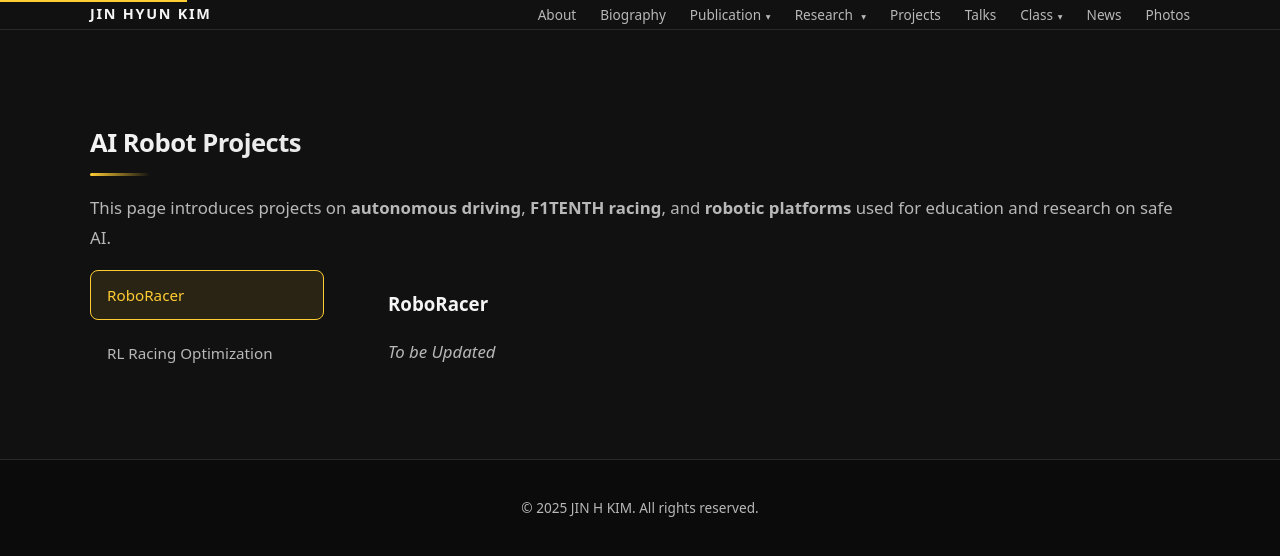
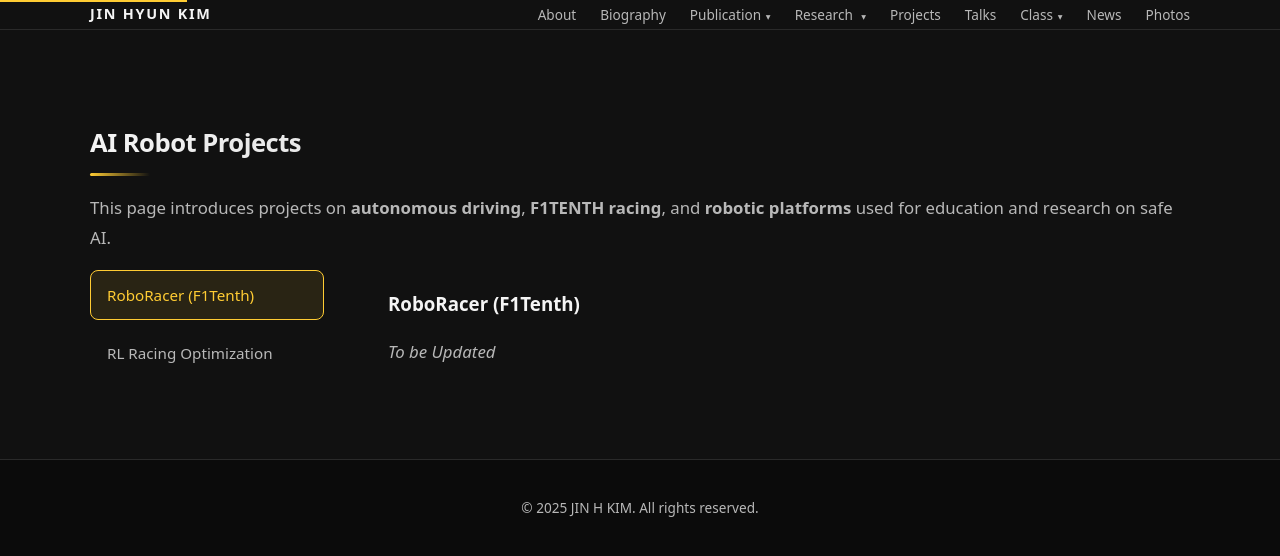
Before and after one commit to jhkim07/jhkim07.github.io, a Jekyll site: the page built from research/ai-robot/index.md, in a window 1280 px wide. Shown: the top 556 px of the page. Built offline with Jekyll 4.4.1, drawn with Linux system fonts in a browser that asks for light colours.

Commit message:
Reorganize research pages into subdirectories: move ai-robot, formal-methods, and medical to their own folders

```diff
--- a/research/ai-robot.md
+++ b/research/ai-robot/index.md
@@ -18,7 +18,7 @@
         <nav>
           <ul class="sidebar-menu">
             <li class="sidebar-menu-item">
-              <a href="#robot-racing" class="sidebar-menu-link active" data-section="robot-racing">RoboRacer</a>
+              <a href="#robot-racing" class="sidebar-menu-link active" data-section="robot-racing">RoboRacer (F1Tenth)</a>
             </li>
             <li class="sidebar-menu-item">
               <a href="#rl-racing-optimization" class="sidebar-menu-link" data-section="rl-racing-optimization">RL Racing Optimization</a>
@@ -31,7 +31,7 @@
       <div class="research-content">
         <!-- RoboRacer 섹션 -->
         <div id="robot-racing" class="research-content-section active">
-          <h3>RoboRacer</h3>
+          <h3>RoboRacer (F1Tenth)</h3>
           <p class="section-text">
             <em>To be Updated</em>
           </p>
```
Also changed, not shown: research/formal-methods/index.md (renamed from research/formal-methods.md), research/medical/index.md (renamed from research/medical.md).
